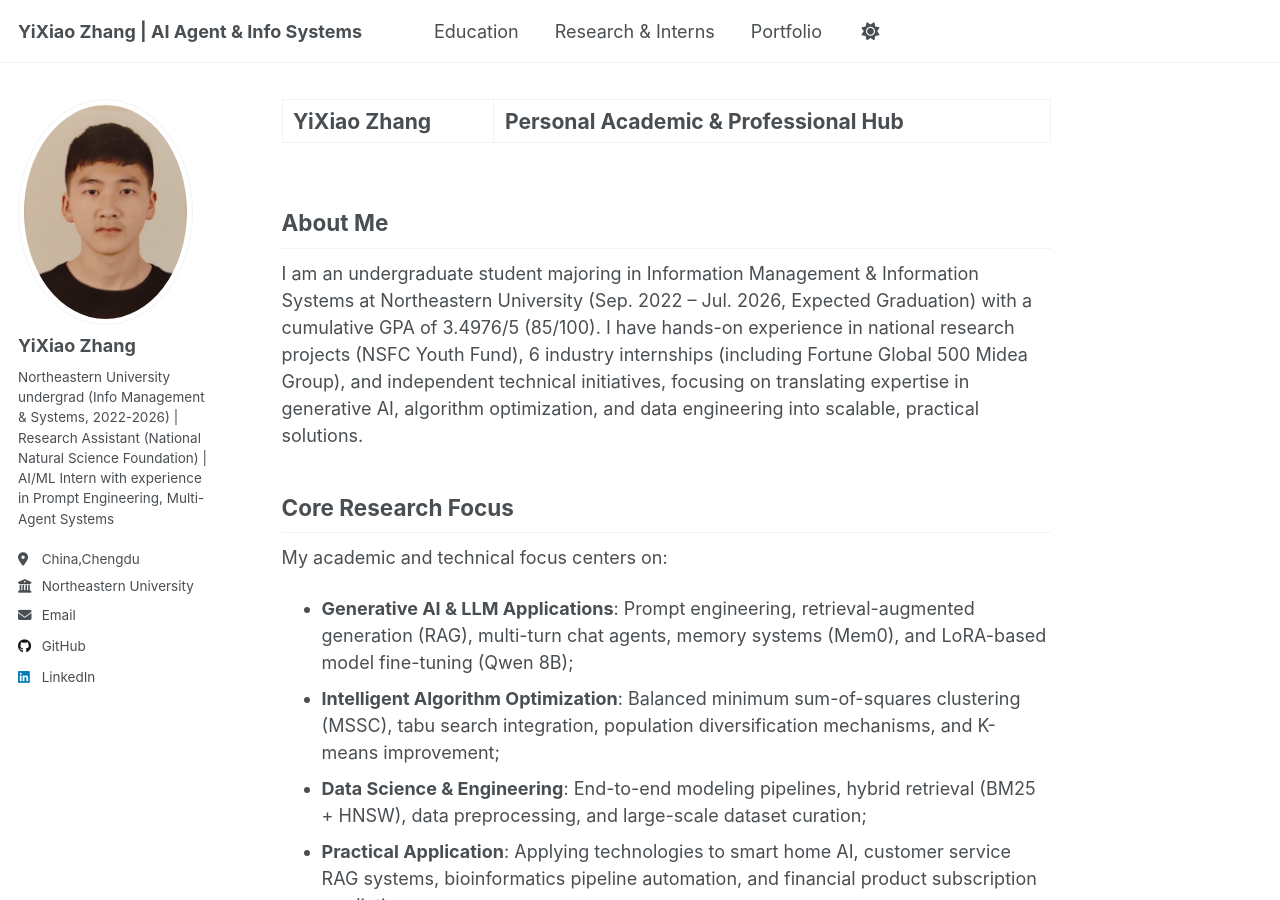
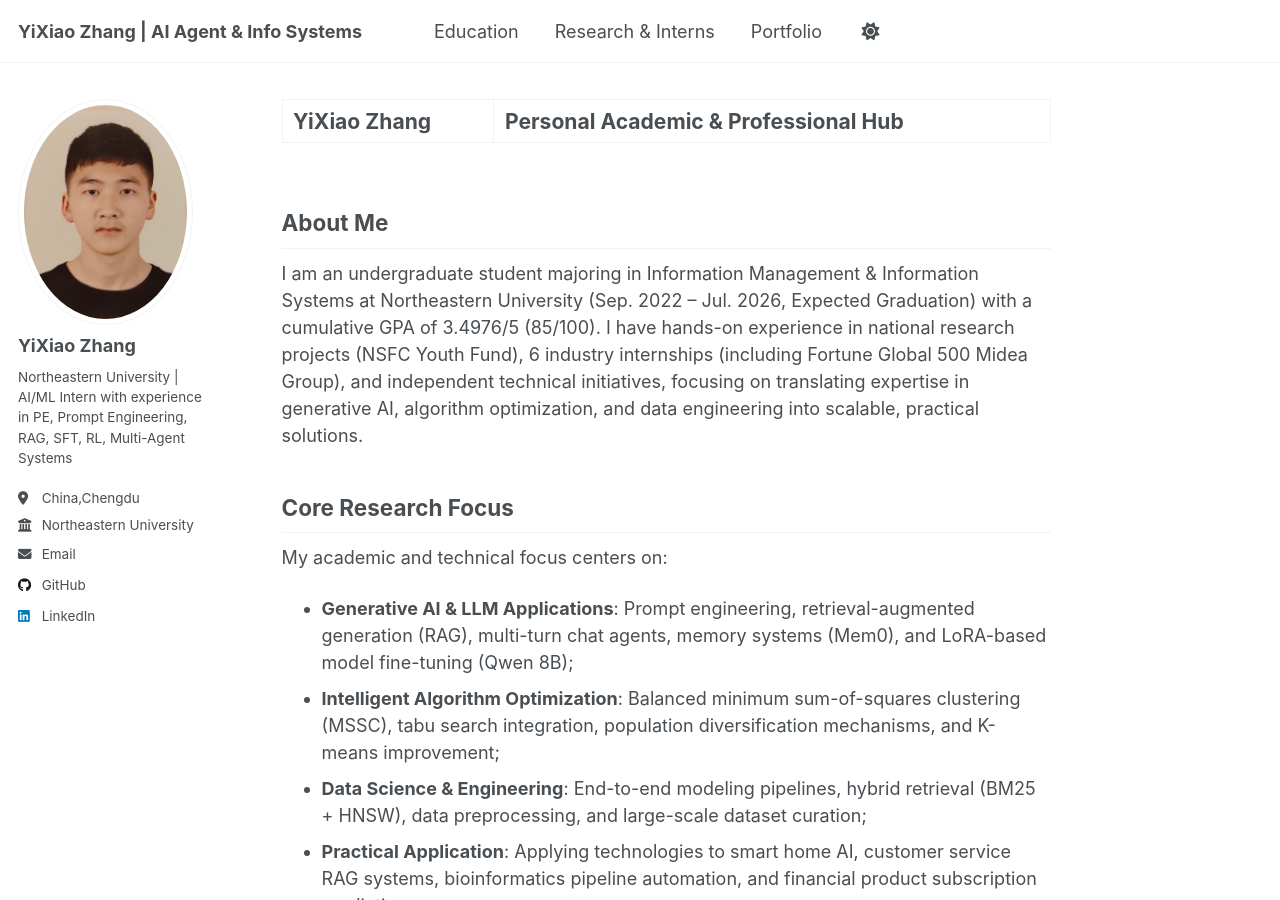
Before and after one commit to kiko022/kiko022.github.io, a Jekyll site: the page built from _pages/about.md, in a window 1280 px wide and 900 px high. Built offline with Jekyll 4.4.1, drawn with Linux system fonts in a browser that asks for light colours; a script that is not in the unit is left out.

Commit message:
Update _config.yml

```diff
--- a/_config.yml
+++ b/_config.yml
@@ -25,7 +25,7 @@ author:
   avatar           : "IMG_1903.JPG"
   name             : "YiXiao Zhang"
   #pronouns         : # example: "she/her"
-  bio              : "Northeastern University undergrad (Info Management & Systems, 2022-2026) | Research Assistant (National Natural Science Foundation) | AI/ML Intern with experience in Prompt Engineering, Multi-Agent Systems"
+  bio              : "Northeastern University | AI/ML Intern with experience in PE, Prompt Engineering, RAG, SFT, RL, Multi-Agent Systems"
   location         : "China,Chengdu"
   employer         : "Northeastern University"
   #uri              : # URL
```
